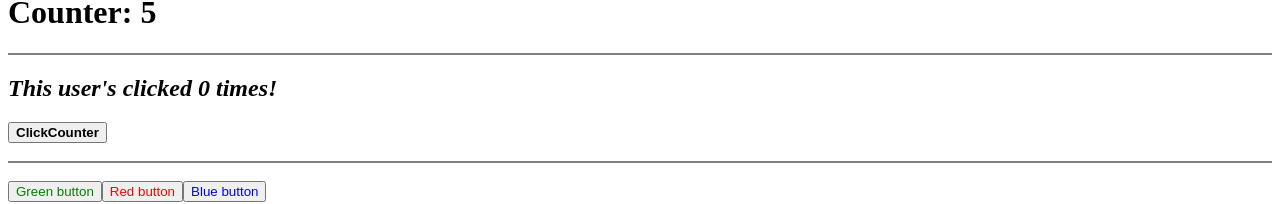
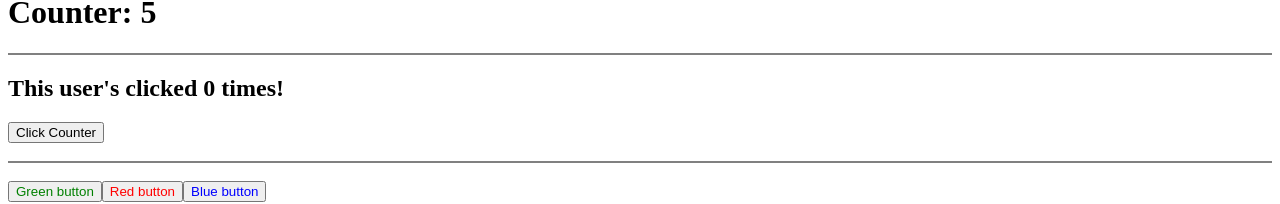
Before and after one commit to AnneclaireS/react-exercises, a React (Create React App) app in the folder my-app/: page / in a window 1280 px wide. Shown: the part 213-417 px from the top of the page. Built offline with nearby package versions, Linux system fonts and the light colour scheme.

Commit message:
added function counter

```diff
--- a/my-app/src/ClickCounter.js
+++ b/my-app/src/ClickCounter.js
@@ -1,26 +1,39 @@
-import React from "react";
+import React, {useState} from "react";
+
+export function ClickCounter() {
+    const [count, setCount] = useState(0);
+
+    return (
+      <div>
+        <h2>This user's clicked {count} times!</h2>
+        <button onClick={() => setCount(count + 1)}>
+        Click Counter
+        </button>
+      </div>
+    );
+  }
 
 
-export class ClickCounter extends React.Component {
-    state = {
-        count: 0
-    }
+// export class ClickCounter extends React.Component {
+//     state = {
+//         count: 0
+//     }
 
 
-    handleCounterIncrement = () =>{
+//     handleCounterIncrement = () =>{
 
-        this.setState((state) => {
-            return {
-                count: state.count + 1,
-            }
-        })
-    }
-    render(){
-        return(
-            <div>
-            <h2><em>This user's clicked {this.state.count} times!</em></h2>
-            <button onClick={this.handleCounterIncrement}><strong>ClickCounter</strong></button>
-            </div>
-        )
-    }
-}
+//         this.setState((state) => {
+//             return {
+//                 count: state.count + 1,
+//             }
+//         })
+//     }
+//     render(){
+//         return(
+//             <div>
+//             <h2><em>This user's clicked {this.state.count} times!</em></h2>
+//             <button onClick={this.handleCounterIncrement}><strong>ClickCounter</strong></button>
+//             </div>
+//         )
+//     }
+// }
```
